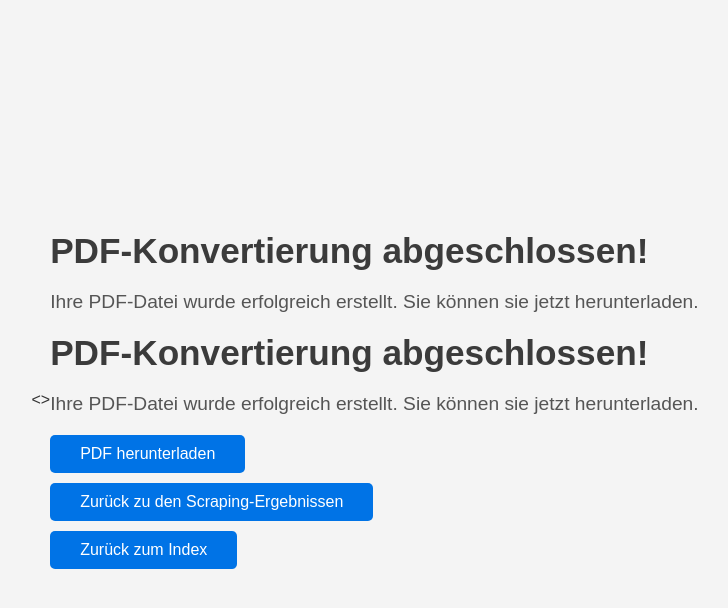
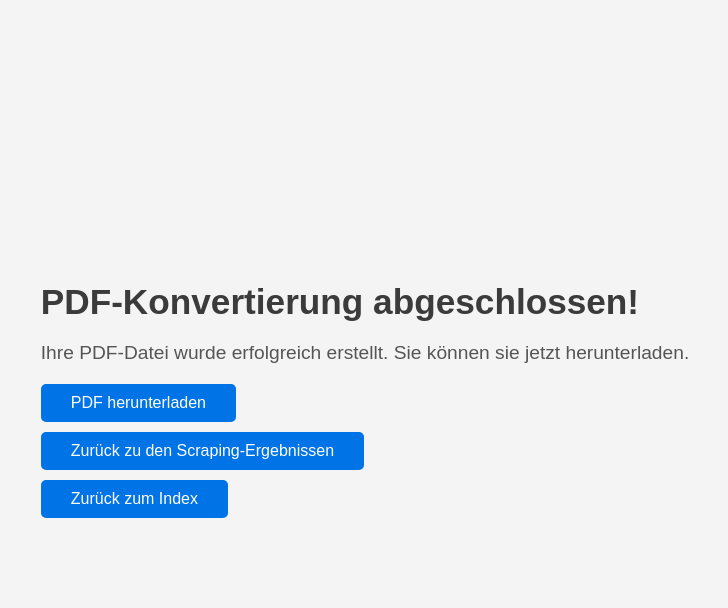
Before and after one commit to lean-drops/WebClick, a Flask app: template app/templates/convert_result.html in a window 1280 px wide. Shown: the top 608 px of the page, without its empty margins (275-1003 px from the left). Run offline with Flask 3, Linux system fonts and the light colour scheme; the template is opened without the code that fills it, so the values that code supplies are empty; parts of the project's set-up code (start-up, migrations or seed data) failed here and were passed over.

```diff
--- a/app/templates/convert_result.html
+++ b/app/templates/convert_result.html
@@ -73,10 +73,6 @@
         }
     </style>
 </head>
-<>
-    <div>
-        <h1>PDF-Konvertierung abgeschlossen!</h1>
-        <p>Ihre PDF-Datei wurde erfolgreich erstellt. Sie können sie jetzt herunterladen.</p>
 
     <div>
         <h1>PDF-Konvertierung abgeschlossen!</h1>
--- a/config.py
+++ b/config.py
@@ -4,7 +4,7 @@ import os
 import logging
 
 # Base directory (the directory where config.py is located)
-BASE_DIR = "/Users/programming/PycharmProjects/Money/WebClick"
+BASE_DIR = "/Users/python/Satelite 1 Python Projekte/Archiv/WebClick"
 print(BASE_DIR)
 # App directory
 APP_DIR = os.path.join(BASE_DIR, 'app')
```
